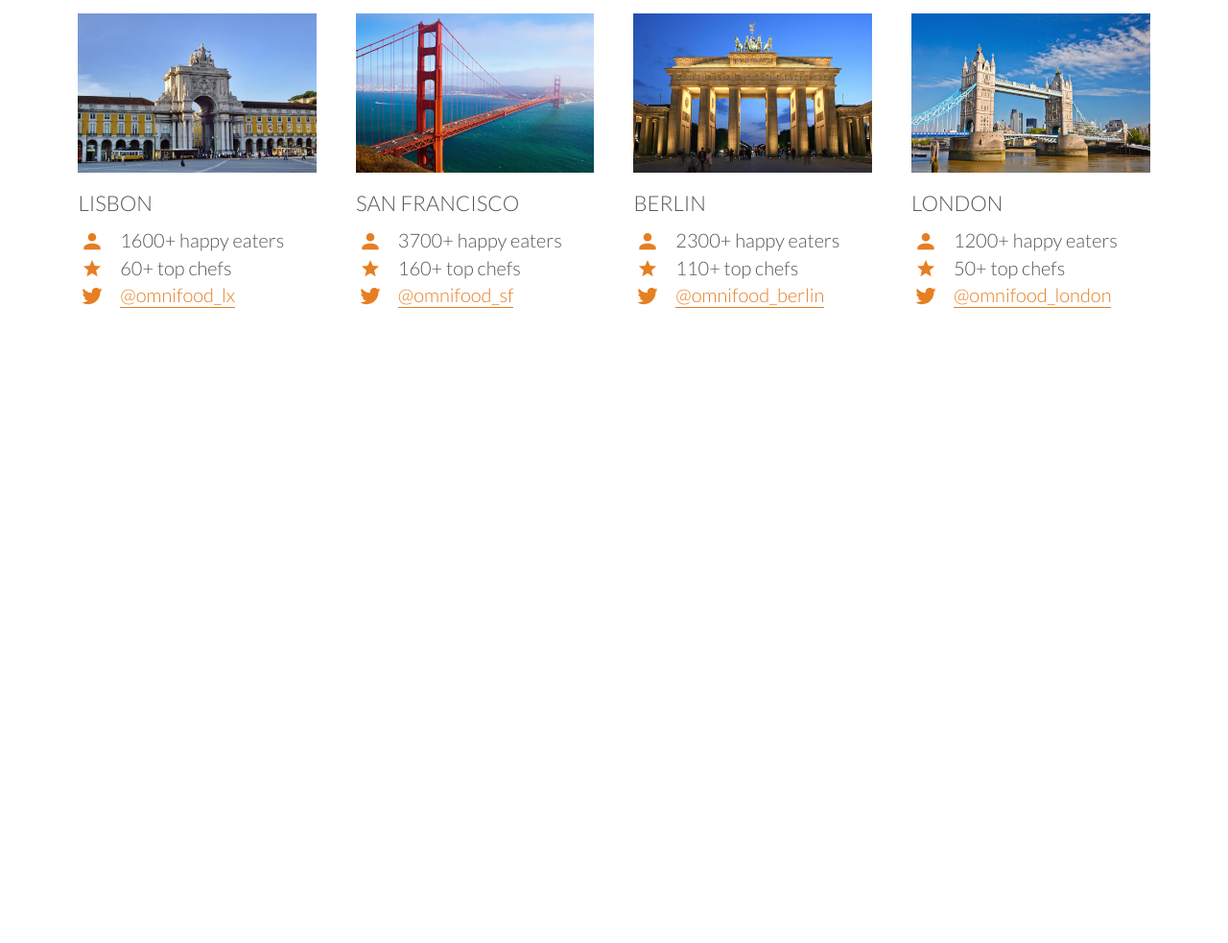
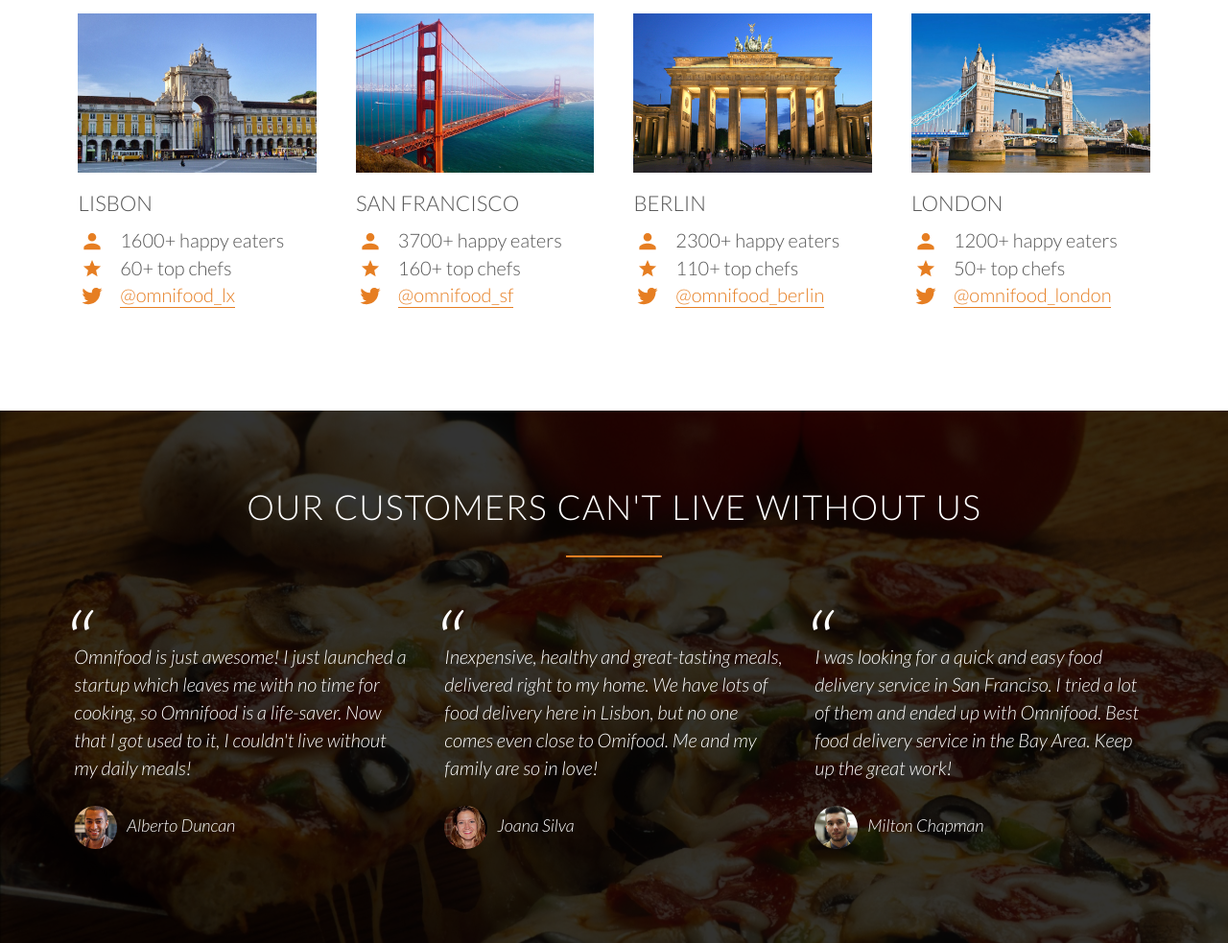
Before and after one commit to edwardgj/omnifood-project, a plain HTML site: page index.html in a window 1280 px wide. Shown: the part 2920-3903 px from the top of the page at 96% size. Before the commit the page ends 3348 px from the top, so only its background shows below. Drawn offline with nearby package versions, Linux system fonts and the light colour scheme.

Commit message:
adding testimonials section

```diff
--- a/index.html
+++ b/index.html
@@ -199,7 +199,41 @@
       </div>
     </div>
   </section>
+  <section class="section-testimonials">
+    <div class="row">
+      <h2>Our customers can't live without us</h2>
+    </div>
+    <div class="row">
+      <div class="col span-1-of-3">
+        <blockquote>Omnifood is just awesome! I just launched a startup which leaves me with no time for cooking, so Omnifood is a life-saver. Now that I got used to it, I couldn't live without my daily meals!
+          <cite><img src="resources/img/customer-1.jpg" alt="Customer 1">Alberto Duncan</cite>
+        </blockquote>
+      </div>
+      <div class="col span-1-of-3">
+        <blockquote>Inexpensive, healthy and great-tasting meals, delivered right to my home. We have lots of food delivery here in Lisbon, but no one comes even close to Omifood. Me and my family are so in love!
+          <cite><img src="resources/img/customer-2.jpg" alt="Customer 2">Joana Silva</cite>
+        </blockquote>
+      </div>
+      <div class="col span-1-of-3">
+        <blockquote>I was looking for a quick and easy food delivery service in San Franciso. I tried a lot of them and ended up with Omnifood. Best food delivery service in the Bay Area. Keep up the great work!
+          <cite><img src="resources/img/customer-3.jpg" alt="Customer 3">Milton Chapman</cite>
+        </blockquote>
+      </div>
+    </div>
+  </section>
 
   <script src="https://unpkg.com/ionicons@4.4.6/dist/ionicons.js"></script>
 </body>
 </html>
+
+<!-- Section 5: Customer testimonials
+Title: Our customers can't live without us
+
+Omnifood is just awesome! I just launched a startup which leaves me with no time for cooking, so Omnifood is a life-saver. Now that I got used to it, I couldn't live without my daily meals!
+(Alberto Duncan)
+
+Inexpensive, healthy and great-tasting meals, delivered right to my home. We have lots of food delivery here in Lisbon, but no one comes even close to Omifood. Me and my family are so in love!
+(Joana Silva)
+
+I was looking for a quick and easy food delivery service in San Franciso. I tried a lot of them and ended up with Omnifood. Best food delivery service in the Bay Area. Keep up the great work!
+(Milton Chapman) -->
--- a/resources/css/style.css
+++ b/resources/css/style.css
@@ -193,6 +193,7 @@
   background-size: cover;
   background-position: center;
   height: 100vh;
+  background-attachment: fixed;
 }
 
 .hero-text-box {
@@ -354,3 +355,44 @@
 .city-feature {
   margin-bottom: 5px;
 }
+
+/* ---------------------------------------- */
+/* TESTIMONIALS */
+/* ---------------------------------------- */
+
+.section-testimonials {
+  background-image: linear-gradient(rgba(0, 0, 0, 0.8), rgba(0, 0, 0, 0.8)), url(img/back-customers.jpg);
+  background-size: cover;
+  color: #fff;
+  background-attachment: fixed;
+}
+
+blockquote {
+  padding: 2%;
+  font-style: italic;
+  line-height: 145%;
+  position: relative;
+  margin-top: 40px;
+}
+
+blockquote:before {
+  content: '\201C';
+  font-size: 500%;
+  display: block;
+  position: absolute;
+  top: -5px;
+  left: -5px;
+}
+
+cite {
+  font-size: 90%;
+  margin-top: 25px;
+  display: block;
+}
+
+cite img {
+  height: 45px;
+  border-radius: 50%;
+  margin-right: 10px;
+  vertical-align: middle;
+}
```
Also changed, not shown: resources/css/img/back-customers.jpg (renamed from resources/img/back-customers.jpg).
